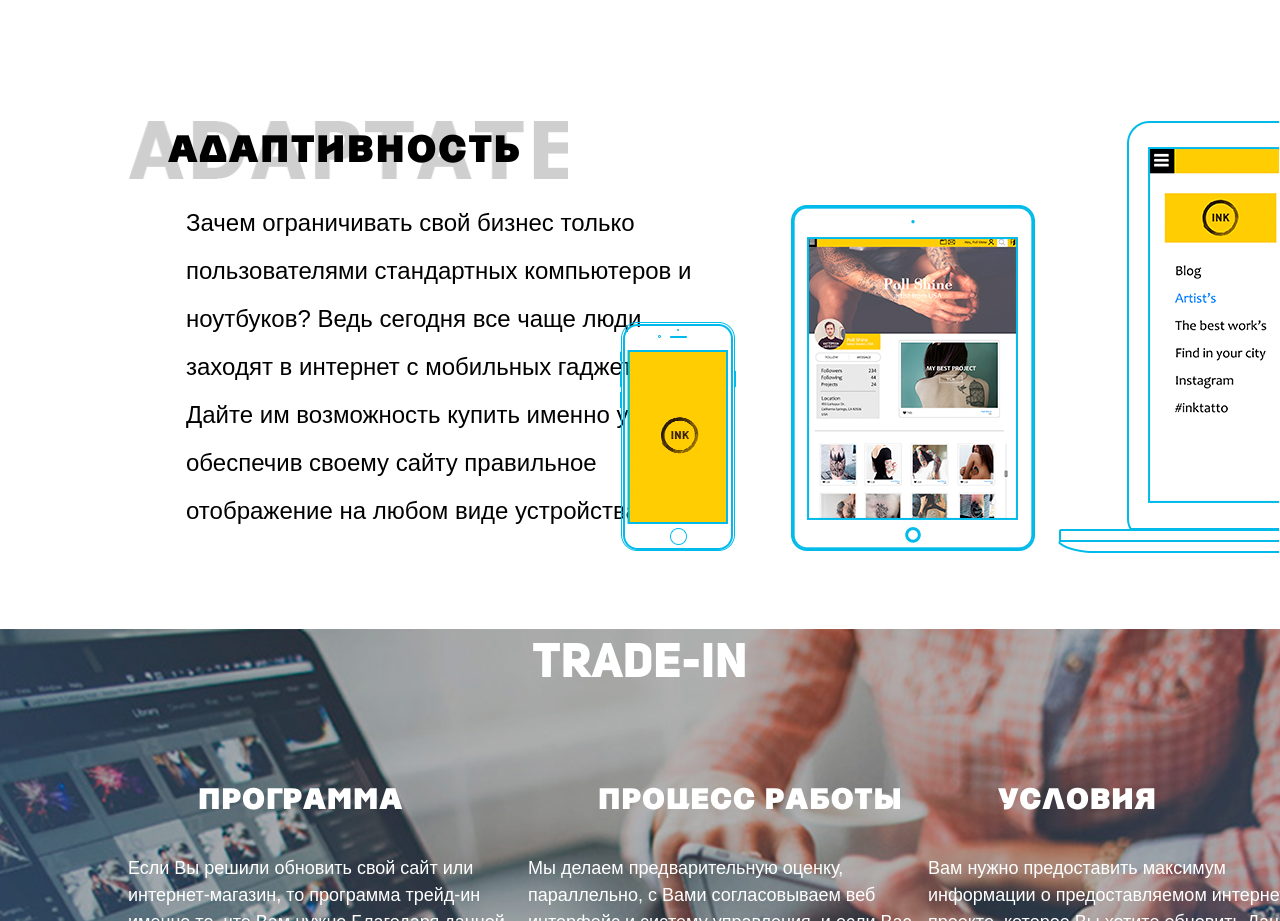
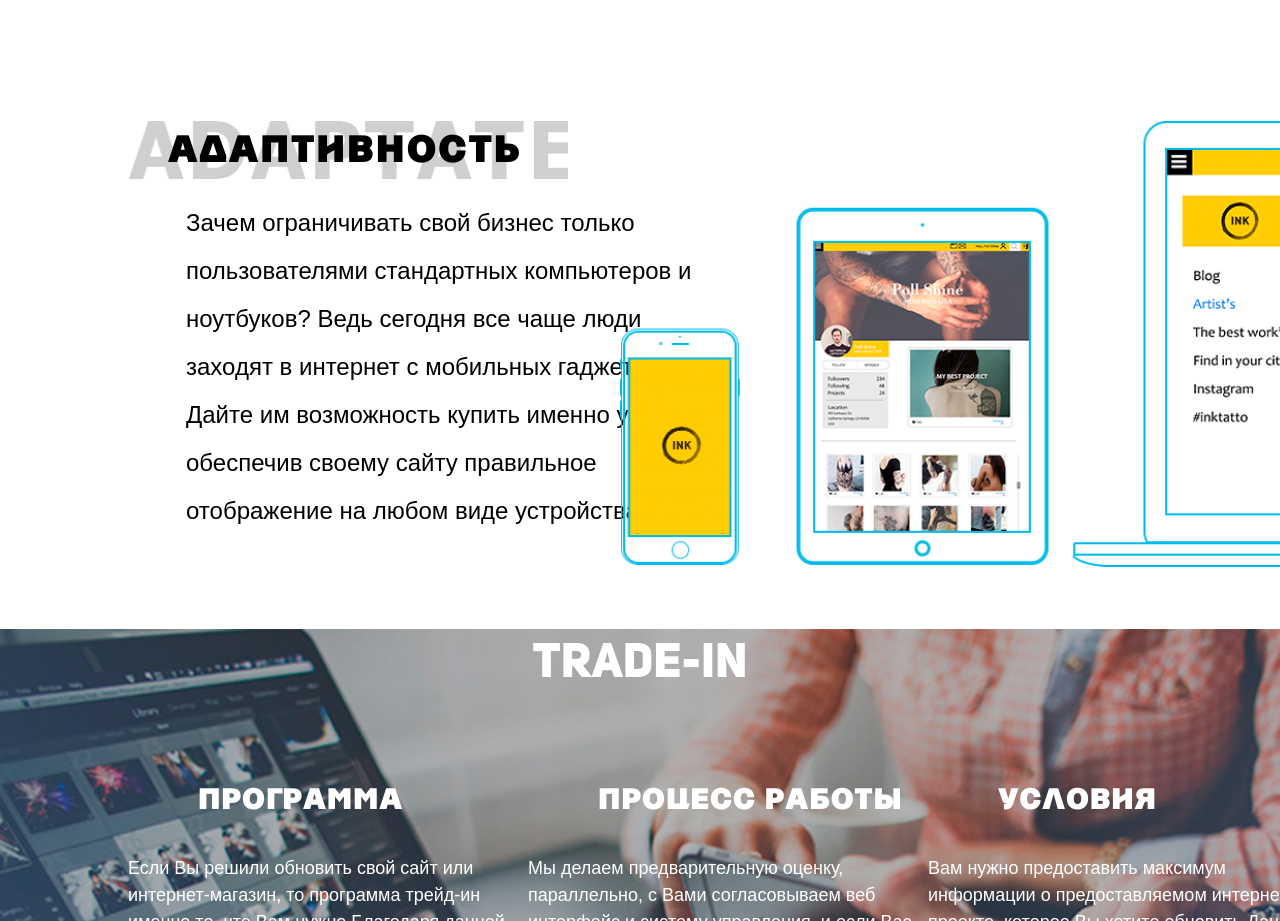
Before and after one commit to DenisTrubitcyn/WebStudy, a plain HTML site: page index.html in a window 1280 px wide. Shown: the part 5160-6081 px from the top of the page. Drawn offline with Linux system fonts and the light colour scheme; a web font is replaced by a local one.

Commit message:
apdateimg

```diff
--- a/css/styles.css
+++ b/css/styles.css
@@ -776,6 +776,12 @@ input[type='checkbox'] {
   right: 0;
   z-index: 2;
 }
+.adaptiv__img {
+  width: 660px;
+  height: 446px;
+  background: url(../img/6adap/outline.png) no-repeat;
+  background-size: cover;
+}
 /*======================================================================*/
 /*Trade-in*/
 /*======================================================================*/
--- a/index.html
+++ b/index.html
@@ -264,7 +264,7 @@
               <p class="adaptiv__text">Зачем ограничивать свой бизнес только пользователями стандартных компьютеров и ноутбуков? Ведь сегодня все чаще люди заходят в интернет с мобильных гаджетов. Дайте им возможность купить именно у вас, обеспечив своему сайту правильное отображение на любом виде устройства.</p>
             </div>
             <div class="adaptiv__item--img">
-              <img class="adaptiv__img" src="../img/6adap/outline.png" alt="" />
+              <div class="adaptiv__img"></div>
             </div>
           </div>
         </div>
```
